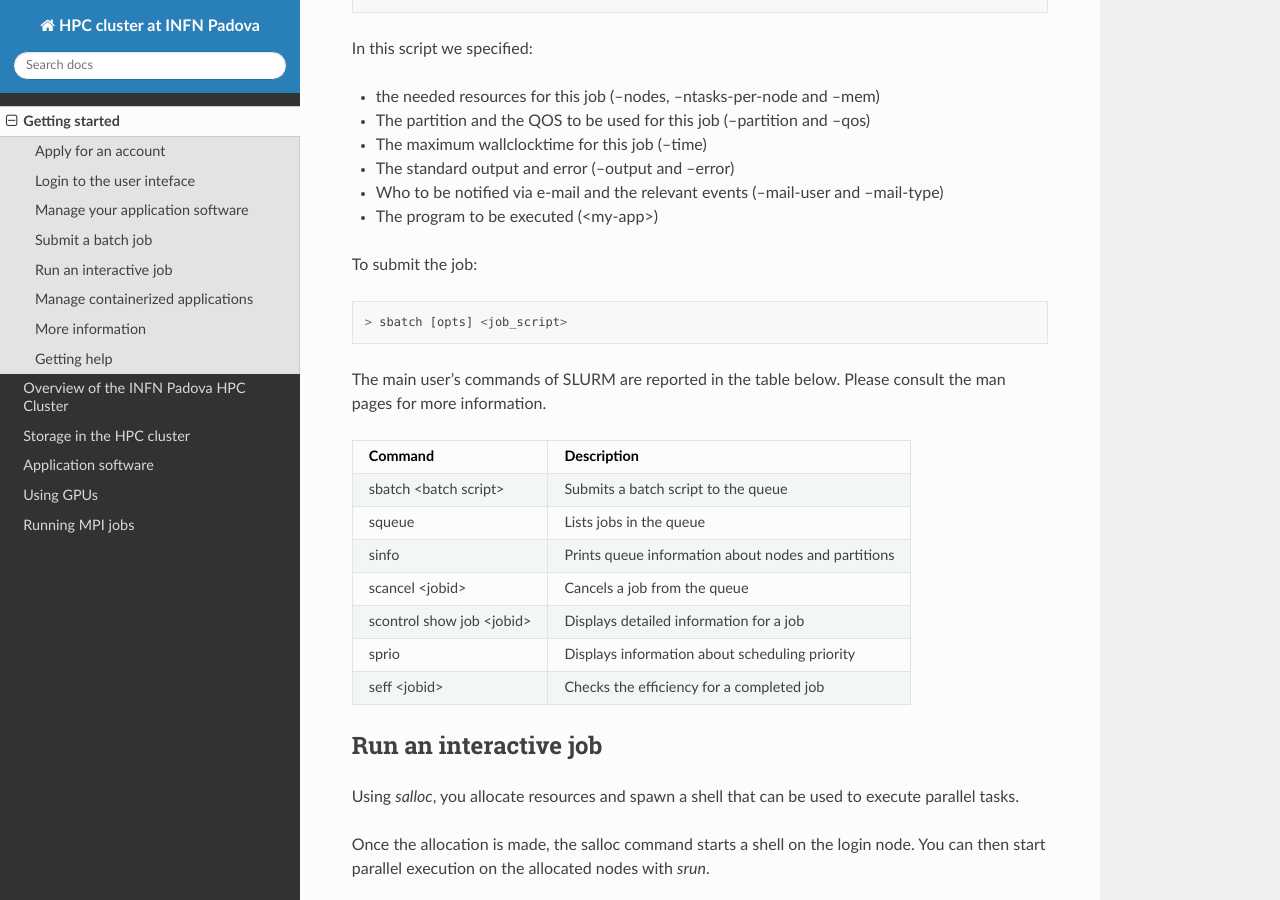
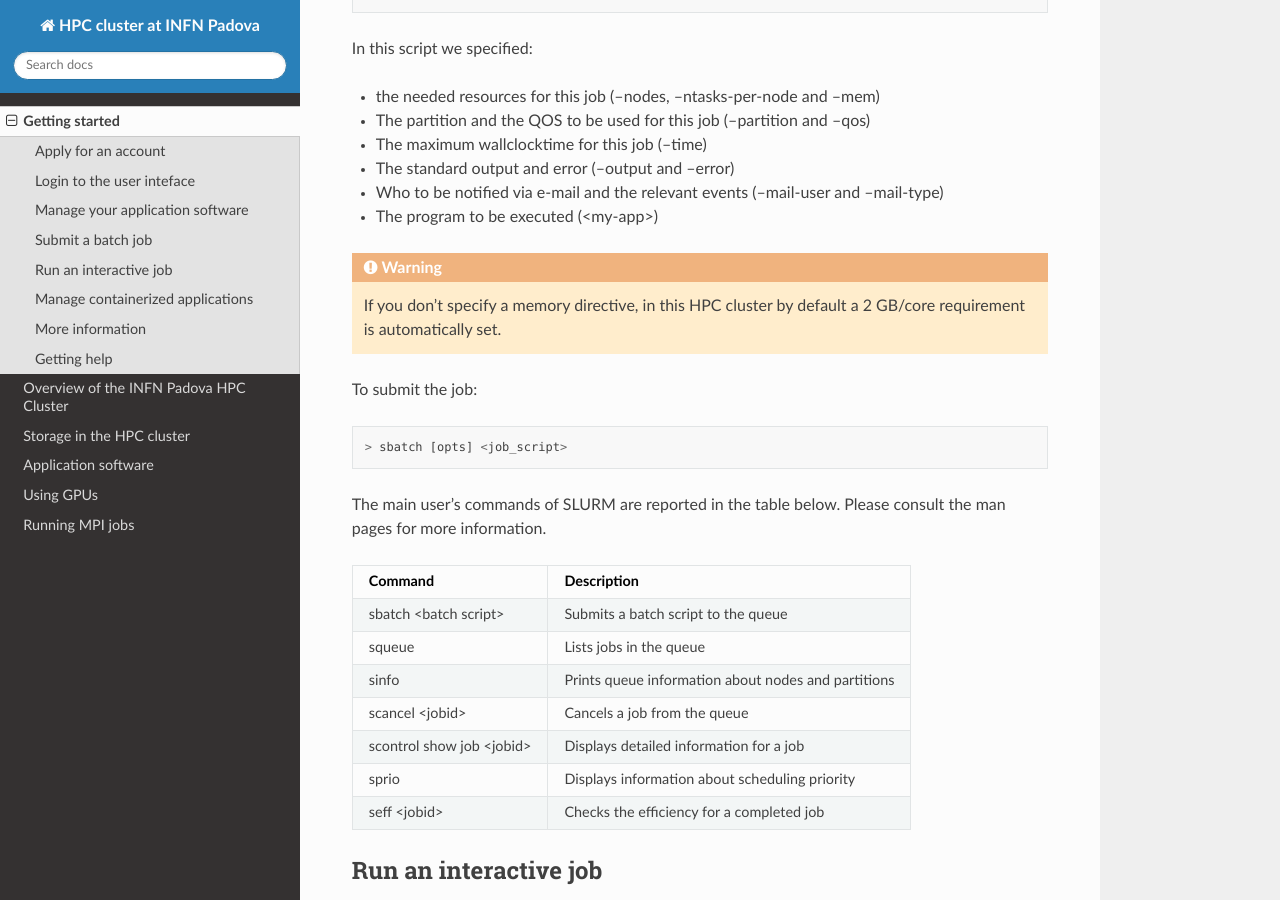
Before and after one commit to marcoverl/HPCPadovaUserGuide, a Sphinx documentation site: the page built from docs/source/gettingstarted.rst, in a window 1280 px wide and 900 px high, scrolled down 1467 px. Built offline with Sphinx 7.4.7 and the Read the Docs theme 3.1.0, drawn with Linux system fonts in a browser that asks for light colours; some of the changed lines change nothing that is shown.

Commit message:
2GB/core per default

```diff
--- a/docs/source/conf.py
+++ b/docs/source/conf.py
@@ -6,8 +6,8 @@ project = 'HPC cluster at INFN Padova'
 copyright = '2021, HPC INFN Padova Support Team'
 author = 'HPC INFN Padova Support Team'
 
-release = '0.5'
-version = '0.5.0'
+release = '0.6'
+version = '0.6.0'
 
 # -- General configuration
 
--- a/docs/source/gettingstarted.rst
+++ b/docs/source/gettingstarted.rst
@@ -78,6 +78,13 @@ In this script we specified:
 * The standard output and error (--output and --error)
 * Who to be notified via e-mail and the relevant events (--mail-user and --mail-type)
 * The program to be executed (<my-app>)
+
+
+
+.. WARNING ::
+
+   If you don't specify a memory directive, in this HPC cluster by default a 2 GB/core requirement is automatically set.
+
 
 To submit the job:
 
```
